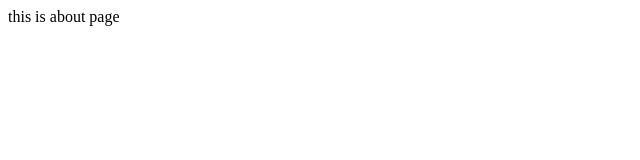
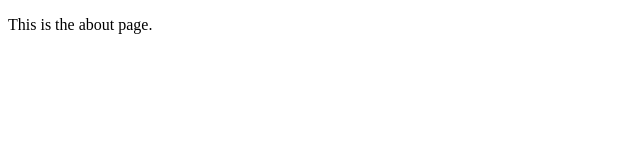
Before and after one commit to manojneupaneweb/Notes, a plain HTML site: page Test Playground/about.html in a window 1280 px wide. Shown: the whole page, without its empty margins (0-640 px from the left). Drawn offline with Linux system fonts and the light colour scheme.

Commit message:
test push

```diff
--- a/Test Playground/about.html
+++ b/Test Playground/about.html
@@ -8,6 +8,6 @@
     </title>
 </head>
 <body>
-    this is about page
+   <p>This is the about page.</p>
 </body>
 </html>
```
